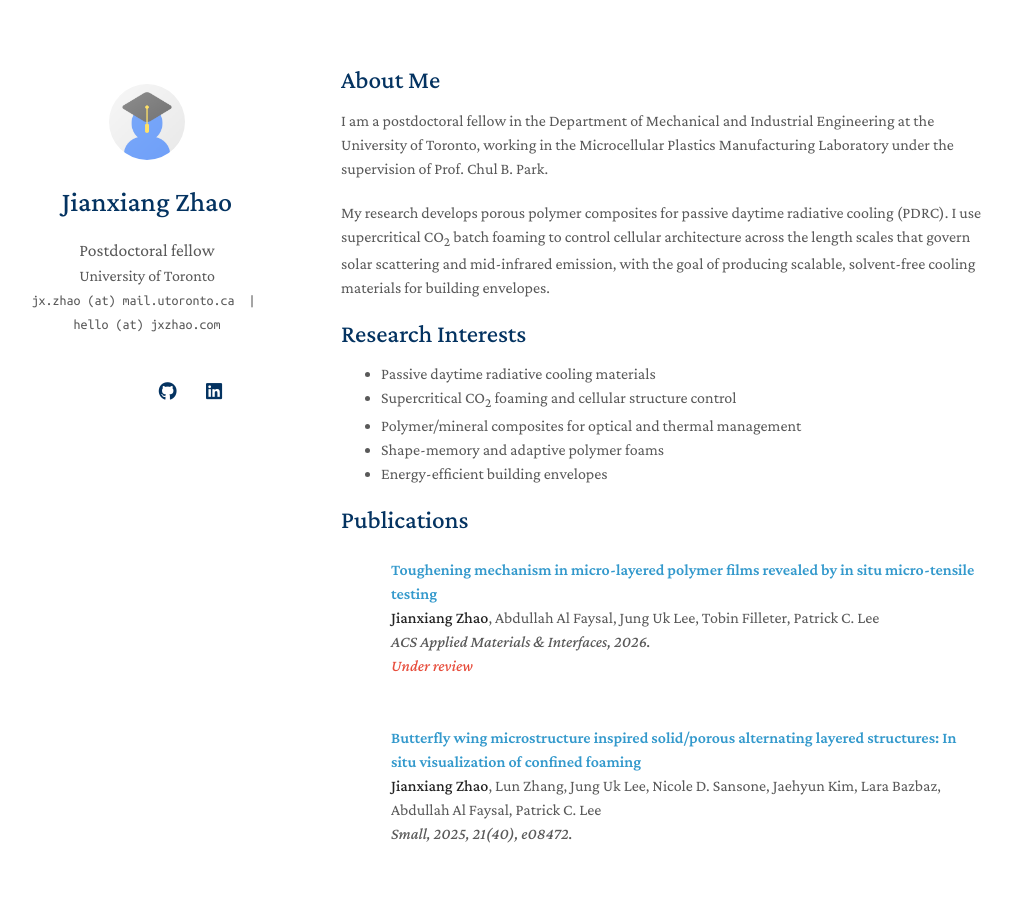
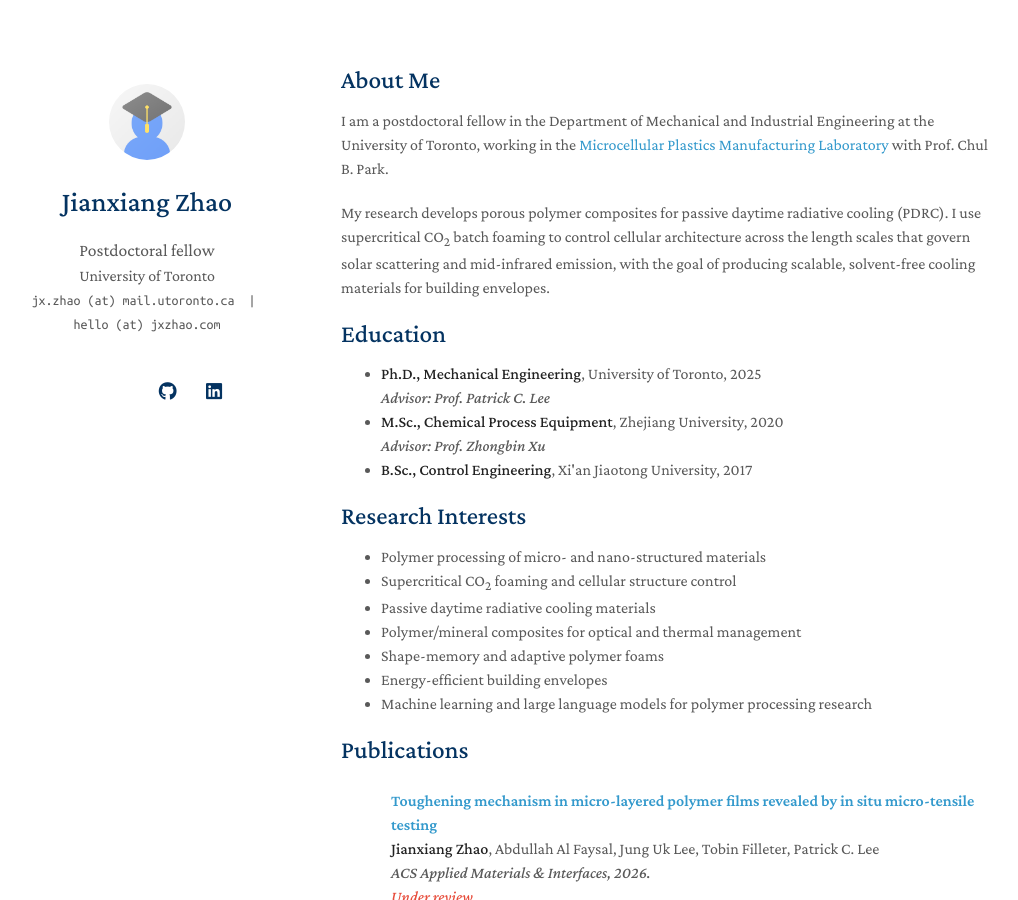
Before and after one commit to ACuriousMind-Z/ACuriousMind-Z.github.io, a Jekyll site: the page built from index.md, in a window 1280 px wide and 900 px high. Shown: the whole window, without its empty margins (129-1147 px from the left). Built offline with Jekyll 4.4.1, drawn with Linux system fonts in a browser that asks for light colours; a style sheet for code colours, icons or effects is not loaded; our own code applies the rules of GitHub Pages for plain Markdown files.

Commit message:
Revise About Me section and add Education details
Updated personal introduction and added education section with details.

```diff
--- a/index.md
+++ b/index.md
@@ -4,9 +4,10 @@ layout: homepage
 
 ## About Me
 
-I am a postdoctoral fellow in the Department of Mechanical and Industrial Engineering
-at the University of Toronto, working in the Microcellular Plastics Manufacturing
-Laboratory under the supervision of Prof. Chul B. Park.
+I am a postdoctoral fellow in the Department of Mechanical and Industrial
+Engineering at the University of Toronto, working in the
+[Microcellular Plastics Manufacturing Laboratory](https://mpml.mie.utoronto.ca/lab/)
+with Prof. Chul B. Park.
 
 My research develops porous polymer composites for passive daytime radiative
 cooling (PDRC). I use supercritical CO<sub>2</sub> batch foaming to control cellular
@@ -14,13 +15,25 @@ architecture across the length scales that govern solar scattering and mid-infra
 emission, with the goal of producing scalable, solvent-free cooling materials for
 building envelopes.
 
+## Education
+
+<ul style="margin:0 0 20px;">
+  <li><strong>Ph.D., Mechanical Engineering</strong>, University of Toronto, 2025<br>
+  <em>Advisor: Prof. Patrick C. Lee</em></li>
+  <li><strong>M.Sc., Chemical Process Equipment</strong>, Zhejiang University, 2020<br>
+  <em>Advisor: Prof. Zhongbin Xu</em></li>
+  <li><strong>B.Sc., Control Engineering</strong>, Xi'an Jiaotong University, 2017</li>
+</ul>
+
 ## Research Interests
 
+- Polymer processing of micro- and nano-structured materials
+- Supercritical CO<sub>2</sub> foaming and cellular structure control
 - Passive daytime radiative cooling materials
-- Supercritical CO<sub>2</sub> foaming and cellular structure control
 - Polymer/mineral composites for optical and thermal management
 - Shape-memory and adaptive polymer foams
 - Energy-efficient building envelopes
+- Machine learning and large language models for polymer processing research
 
 {% include_relative _includes/publications.md %}
 
```
